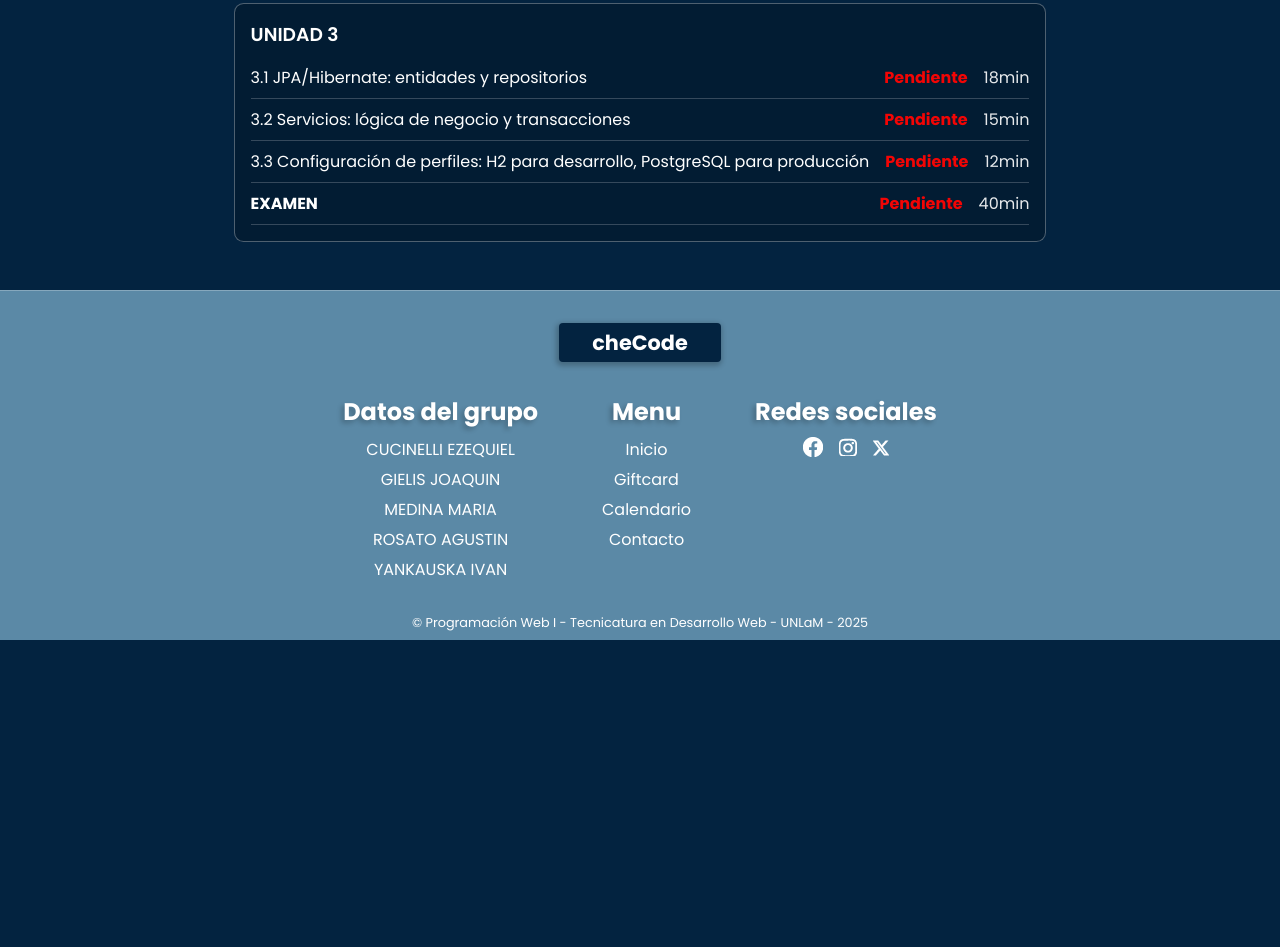
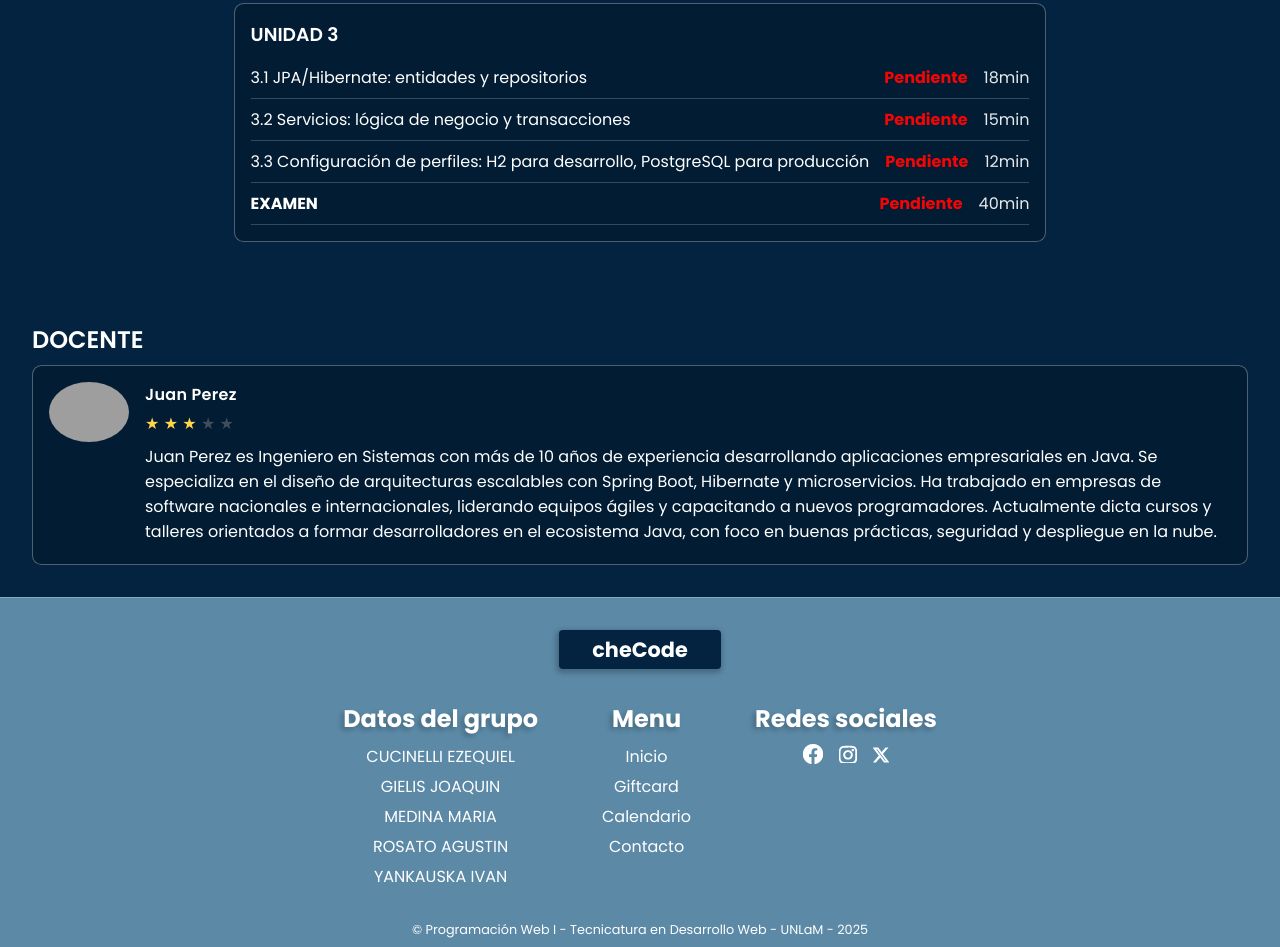
Before and after one commit to ezecuci/tp-html-css, a plain HTML site: page detalle-curso.html in a window 1280 px wide. Shown: the part 1026-1973 px from the top of the page. Before the commit the page ends 1666 px from the top, so only its background shows below. Drawn offline with Linux system fonts and the light colour scheme; grey boxes are pictures that could not be loaded.

Commit message:
Biografia docente

```diff
--- a/css/detalle-curso.css
+++ b/css/detalle-curso.css
@@ -56,6 +56,7 @@ body {
   .btn-primario:hover {
     background: #700000;
     font-weight: 600;
+    color: white;
   }
 
   .info-curso_contenido {
@@ -115,3 +116,58 @@ body {
     opacity: 0.9;
     margin: 0;
   }
+
+  .docente {
+    margin: 2rem;
+    color: #ffffff;
+  }
+
+  .docente h2 {
+    margin: 0 0 0.5rem 0;
+    font-weight: 600;
+  }
+
+  .docente_card {
+    background: rgba(0,0,0,0.2);
+    border: 0.0625rem solid rgba(255,255,255,0.3);
+    border-radius: 0.6rem;
+    padding: 1rem;
+    display: flex;
+    gap: 1rem;
+    align-items: flex-start;
+  }
+
+  .docente_foto {
+    flex: 0 0 5rem;
+  }
+
+  .docente_foto img {
+    width: 100%;
+    height: auto;
+    border-radius: 50%;
+    display: block;
+  }
+
+  .docente_info {
+    flex: 1;
+  }
+
+  .docente_nombre {
+    margin: 0 0 0.25rem 0;
+    font-weight: 600;
+    letter-spacing: 0.02rem;
+  }
+
+  .docente_estrellas {
+    margin: 0 0 0.5rem 0;
+    color: #ffd54a;
+  }
+
+  .docente_estrellas .off {
+    color: #999999;
+    opacity: 0.4;
+  }
+
+  .docente_bio {
+    margin: 0.25rem 0;
+  }
--- a/detalle-curso.html
+++ b/detalle-curso.html
@@ -164,6 +164,34 @@
 
             </div>
           </div>
+          <div class="docente">
+            <h2>DOCENTE</h2>
+
+            <div class="docente_card">
+              <div class="docente_foto">
+                <img src="./images/juan_perez.png" alt="Foto del docente">
+              </div>
+
+              <div class="docente_info">
+                <p class="docente_nombre">Juan Perez</p>
+
+                <p class="docente_estrellas">
+                  <span class="star">★</span>
+                  <span class="star">★</span>
+                  <span class="star">★</span>
+                  <span class="star off">★</span>
+                  <span class="star off">★</span>
+                </p>
+
+                <p class="docente_bio">
+                    Juan Perez es Ingeniero en Sistemas con más de 10 años de experiencia desarrollando aplicaciones empresariales en Java.
+                    Se especializa en el diseño de arquitecturas escalables con Spring Boot, Hibernate y microservicios.
+                    Ha trabajado en empresas de software nacionales e internacionales, liderando equipos ágiles y capacitando a nuevos programadores.
+                    Actualmente dicta cursos y talleres orientados a formar desarrolladores en el ecosistema Java, con foco en buenas prácticas, seguridad y despliegue en la nube.
+                </p>
+              </div>
+            </div>
+          </div>
       </main>
       <footer>
         <div class="footer__title">cheCode</div>
```
Also changed, not shown: 1 other file.
